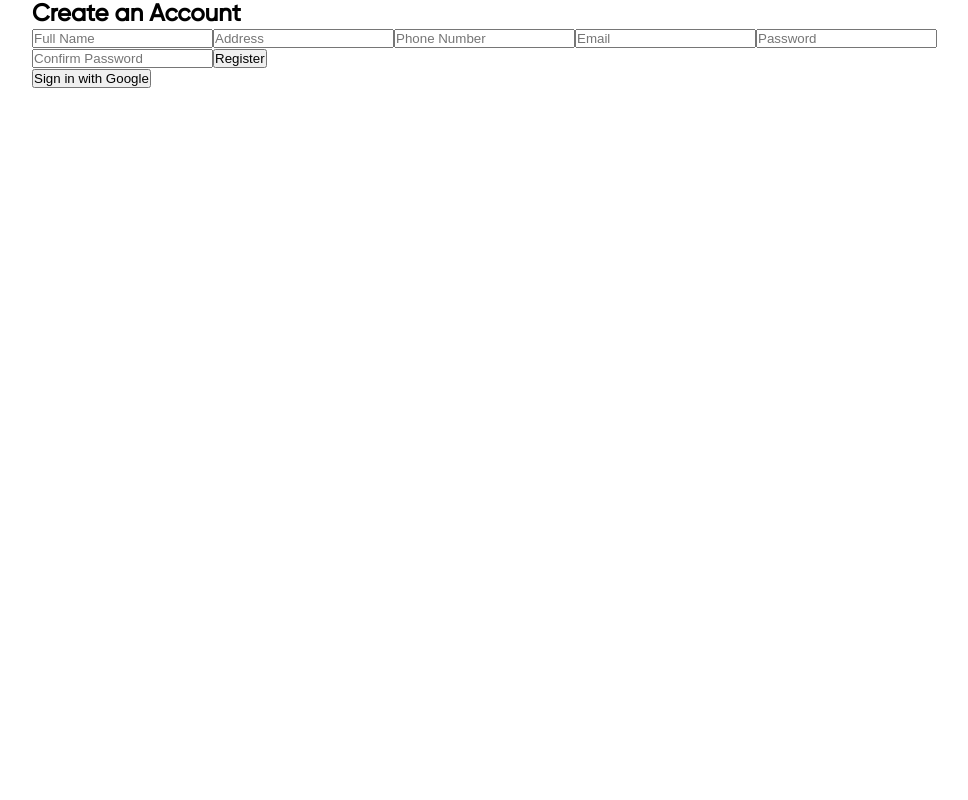
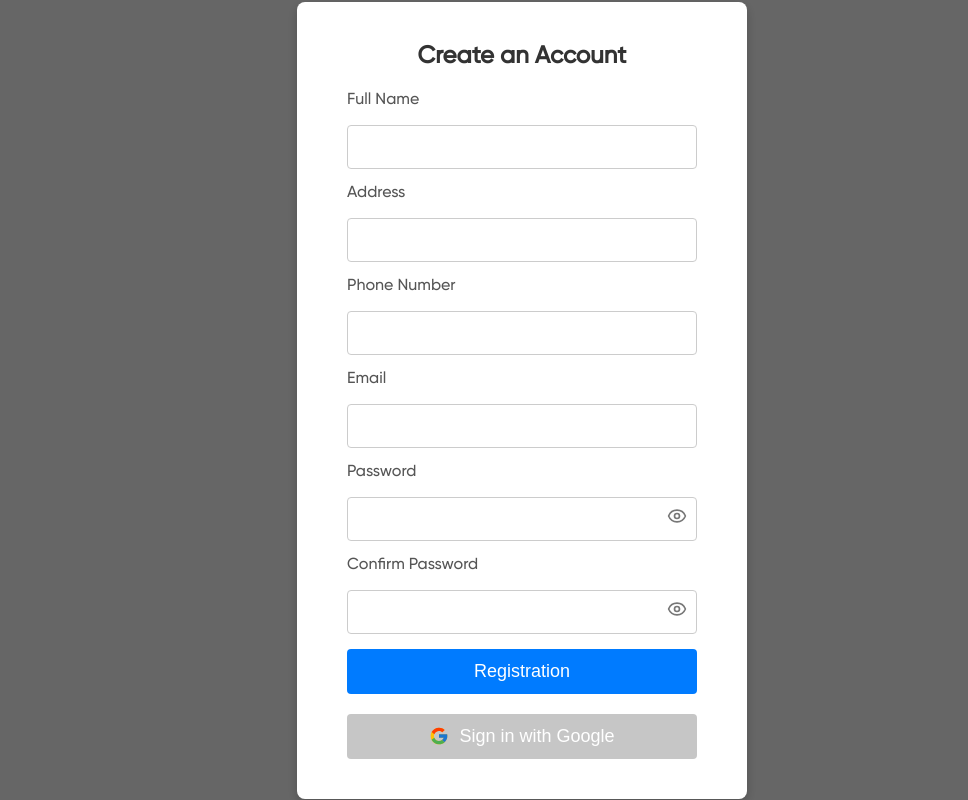
Before and after one commit to Shumar0/Diplom, a React (Create React App) app in the folder my-app/: page /auth/registration in a window 1280 px wide. Shown: the whole page, without its empty margins (118-1086 px from the left). Built offline with nearby package versions, Linux system fonts and the light colour scheme; no server answers; the HTML template or start-up script is replaced by a standard one.

Commit message:
login, registration pages

```diff
--- a/my-app/package.json
+++ b/my-app/package.json
@@ -13,6 +13,7 @@
     "react": "^19.1.0",
     "react-dom": "^19.1.0",
     "react-helmet": "^6.1.0",
+    "react-icons": "^5.5.0",
     "react-router-dom": "^7.5.3",
     "react-scripts": "5.0.1",
     "web-vitals": "^2.1.4"
--- a/my-app/src/pages/Login.js
+++ b/my-app/src/pages/Login.js
@@ -1,13 +1,17 @@
-import { doSignInWithEmailAndPassword, doSignInWithGoogle } from '../firebase/auth';
+import { doSignInWithEmailAndPassword, doSignInWithGoogle, doPasswordReset } from '../firebase/auth';
 import { useAuth } from "../context/authContext";
 import { useState } from "react";
 import { Link, Navigate } from "react-router-dom";
+import { Eye, EyeOff } from 'lucide-react';
+import './styles/Login.css'
+import { FcGoogle } from "react-icons/fc";
 
 export default function Login() {
     const { userLoggedIn } = useAuth();
 
     const [email, setEmail] = useState('');
     const [password, setPassword] = useState('');
+    const [showPassword, setShowPassword] = useState(false);
     const [isSigningIn, setIsSigningIn] = useState(false);
     const [errorMessage, setErrorMessage] = useState('');
 
@@ -35,45 +39,51 @@ export default function Login() {
         }
     };
 
-    if (userLoggedIn) {
-        return <Navigate to="/" replace />;
-    }
+    if (userLoggedIn) return <Navigate to="/" replace />;
 
     return (
-        <div id="login">
-            <h2>Log in to your account</h2>
-
-            <form onSubmit={onSubmit}>
+        <div className="login-overlay">
+            <div className="login-modal">
+                <h2>LogIn</h2>
+                <form onSubmit={onSubmit} className="login-form">
+                    <label>Enter your email</label>
                     <input
                         type="email"
-                    placeholder="Email"
                         value={email}
                         onChange={(e) => setEmail(e.target.value)}
                         required
                     />
 
+                    <label>Password</label>
+                    <div className="password-wrapper">
                         <input
-                    type="password"
-                    placeholder="Password"
+                            type={showPassword ? "text" : "password"}
                             value={password}
                             onChange={(e) => setPassword(e.target.value)}
                             required
                         />
+                        <span onClick={() => setShowPassword(!showPassword)} className="eye-icon">
+                            {showPassword ? <EyeOff size={20} /> : <Eye size={20} />}
+                        </span>
+                    </div>
 
                     <button type="submit" disabled={isSigningIn}>
                         {isSigningIn ? "Signing in..." : "Login"}
                     </button>
                 </form>
 
-            <button onClick={onGoogleSignIn} disabled={isSigningIn}>
-                Login with Google
+                <button onClick={onGoogleSignIn} className="google-btn" disabled={isSigningIn}>
+                    <FcGoogle /> Login with Google
                 </button>
 
-            <p>
+                {/*<Link className="forgot-link" to="/auth/reset" onClick={(email) => doPasswordReset()}>Forgot the password</Link>*/}
+
+                <p className="register-text">
                     Don’t have an account? <Link to="/auth/registration">Register here</Link>
                 </p>
 
-            {errorMessage && <p style={{ color: 'red' }}>{errorMessage}</p>}
+                {errorMessage && <p className="error-text">{errorMessage}</p>}
+            </div>
         </div>
     );
 }
--- a/my-app/src/pages/Registration.js
+++ b/my-app/src/pages/Registration.js
@@ -6,6 +6,9 @@ import {
 import { useState } from "react";
 import { Navigate } from "react-router-dom";
 import axios from "axios";
+import './styles/Registration.css'
+import { FcGoogle } from "react-icons/fc";
+import { Eye, EyeOff } from 'lucide-react';
 
 export default function Registration() {
     const { userLoggedIn } = useAuth();
@@ -16,6 +19,8 @@ export default function Registration() {
     const [email, setEmail] = useState("");
     const [password, setPassword] = useState("");
     const [confirmPassword, setConfirmPassword] = useState("");
+    const [showPassword, setShowPassword] = useState(false); // State for password visibility
+    const [showConfirmPassword, setShowConfirmPassword] = useState(false); // State for confirm password visibility
     const [isRegistering, setIsRegistering] = useState(false);
     const [errorMessage, setErrorMessage] = useState("");
 
@@ -140,61 +145,79 @@ export default function Registration() {
     if (userLoggedIn) return <Navigate to="/" replace />;
 
     return (
+        <div className="registration-overlay">
             <div id="registration">
                 <h2>Create an Account</h2>
                 <form onSubmit={onSubmit}>
+                    <label>Full Name</label>
                     <input
                         type="text"
-                    placeholder="Full Name"
                         value={fullName}
                         onChange={e => setFullName(e.target.value)}
+                        required
                     />
 
+                    <label>Address</label>
                     <input
                         type="text"
-                    placeholder="Address"
                         value={address}
                         onChange={e => setAddress(e.target.value)}
+                        required
                     />
 
+                    <label>Phone Number</label>
                     <input
                         type="tel"
-                    placeholder="Phone Number"
                         value={phone}
                         onChange={e => setPhone(e.target.value)}
+                        required
                     />
 
+                    <label>Email</label>
                     <input
                         type="email"
-                    placeholder="Email"
                         value={email}
                         onChange={e => setEmail(e.target.value)}
+                        required
                     />
 
+                    <label>Password</label>
+                    <div className="password-wrapper">
                         <input
-                    type="password"
-                    placeholder="Password"
+                            type={showPassword ? "text" : "password"}
                             value={password}
                             onChange={e => setPassword(e.target.value)}
+                            required
                         />
+                        <span onClick={() => setShowPassword(!showPassword)} className="eye-icon">
+                            {showPassword ? <EyeOff size={20} /> : <Eye size={20} />}
+                        </span>
+                    </div>
 
+                    <label>Confirm Password</label>
+                    <div className="password-wrapper">
                         <input
-                    type="password"
-                    placeholder="Confirm Password"
+                            type={showConfirmPassword ? "text" : "password"}
                             value={confirmPassword}
                             onChange={e => setConfirmPassword(e.target.value)}
+                            required
                         />
+                        <span onClick={() => setShowConfirmPassword(!showConfirmPassword)} className="eye-icon">
+                            {showConfirmPassword ? <EyeOff size={20} /> : <Eye size={20} />}
+                        </span>
+                    </div>
 
                     <button type="submit" disabled={isRegistering}>
-                    {isRegistering ? "Registering..." : "Register"}
+                        {isRegistering ? "Registering..." : "Registration"}
                     </button>
                 </form>
 
-            <button onClick={onGoogleSignIn} disabled={isRegistering}>
-                Sign in with Google
+                <button onClick={onGoogleSignIn} className="google-btn" disabled={isRegistering}>
+                    <FcGoogle /> Sign in with Google
                 </button>
 
-            {errorMessage && <p style={{ color: "red" }}>{errorMessage}</p>}
+                {errorMessage && <p className="error-text">{errorMessage}</p>}
+            </div>
         </div>
     );
 }
--- /dev/null
+++ b/my-app/src/pages/styles/Login.css
@@ -0,0 +1,160 @@
+/* Login.css */
+
+.login-overlay {
+    position: fixed;
+    top: 0;
+    left: 0;
+    width: 100%;
+    height: 100%;
+    background-color: rgba(0, 0, 0, 0.6); /* Dark semi-transparent overlay */
+    display: flex;
+    justify-content: center;
+    align-items: center;
+    z-index: 1000; /* Ensure it's on top of other content */
+}
+
+.login-modal {
+    background-color: #fff; /* White modal background */
+    padding: 40px;
+    border-radius: 8px;
+    box-shadow: 0 4px 12px rgba(0, 0, 0, 0.2);
+    width: 400px; /* Adjust width as needed */
+    max-width: 90%;
+    text-align: center;
+}
+
+.login-modal h2 {
+    color: #333;
+    margin-bottom: 20px;
+    font-size: 24px;
+    font-weight: 600;
+}
+
+.login-form {
+    display: flex;
+    flex-direction: column;
+    gap: 15px;
+    margin-bottom: 20px;
+}
+
+.login-form label {
+    color: #555;
+    font-size: 16px;
+    font-weight: 500;
+    text-align: left;
+}
+
+.login-form input[type="email"],
+.login-form input[type="password"],
+.login-form input[type="text"] {
+    padding: 12px;
+    border: 1px solid #ccc;
+    border-radius: 4px;
+    font-size: 16px;
+}
+
+.login-form input:focus {
+    outline: none;
+    border-color: #007bff; /* Highlight on focus */
+    box-shadow: 0 0 0 0.2rem rgba(0, 123, 255, 0.25);
+}
+
+.password-wrapper {
+    position: relative;
+    display: flex;
+    align-items: center;
+}
+
+.password-wrapper input {
+    flex-grow: 1;
+    padding-right: 40px; /* Space for the eye icon */
+}
+
+.eye-icon {
+    position: absolute;
+    right: 10px;
+    top: 50%;
+    transform: translateY(-50%);
+    cursor: pointer;
+    color: #777;
+}
+
+.login-form button[type="submit"] {
+    background-color: #007bff; /* Primary blue color */
+    color: white;
+    padding: 12px 20px;
+    border: none;
+    border-radius: 4px;
+    font-size: 18px;
+    cursor: pointer;
+    transition: background-color 0.3s ease;
+}
+
+.login-form button[type="submit"]:hover:not(:disabled) {
+    background-color: #0056b3;
+}
+
+.login-form button[type="submit"]:disabled {
+    background-color: #ccc;
+    cursor: not-allowed;
+}
+
+.forgot-link {
+    display: block;
+    color: #007bff;
+    font-size: 14px;
+    margin-top: 10px;
+    text-decoration: none;
+    transition: color 0.3s ease;
+}
+
+.forgot-link:hover {
+    color: #0056b3;
+    text-decoration: underline;
+}
+
+.google-btn {
+    background-color: #c6c6c6;
+    color: white;
+    padding: 12px 20px;
+    border: none;
+    border-radius: 4px;
+    font-size: 18px;
+    cursor: pointer;
+    transition: background-color 0.3s ease;
+    display: block;
+    margin-top: 20px;
+    width: 100%;
+}
+
+.google-btn:hover:not(:disabled) {
+    background-color: #8f8f8f;
+}
+
+.google-btn:disabled {
+    background-color: #ccc;
+    cursor: not-allowed;
+}
+
+.register-text {
+    margin-top: 20px;
+    font-size: 14px;
+    color: #555;
+}
+
+.register-text a {
+    color: #007bff;
+    text-decoration: none;
+    transition: color 0.3s ease;
+}
+
+.register-text a:hover {
+    color: #0056b3;
+    text-decoration: underline;
+}
+
+.error-text {
+    color: #dc3545;
+    margin-top: 15px;
+    font-size: 14px;
+}
--- /dev/null
+++ b/my-app/src/pages/styles/Registration.css
@@ -0,0 +1,105 @@
+/* Registration.css */
+
+.registration-overlay {
+    position: fixed;
+    top: 0;
+    left: 0;
+    width: 100%;
+    height: 100%;
+    background-color: rgba(0, 0, 0, 0.6); /* Dark semi-transparent overlay */
+    display: flex;
+    justify-content: center;
+    align-items: center;
+    z-index: 1000; /* Ensure it's on top of other content */
+}
+
+#registration {
+    background-color: #fff; /* White modal background */
+    padding: 40px 50px;
+    border-radius: 8px;
+    box-shadow: 0 4px 12px rgba(0, 0, 0, 0.2);
+    width: 450px;
+    max-width: 90%;
+    text-align: center;
+}
+
+#registration h2 {
+    color: #333;
+    margin-bottom: 20px;
+    font-size: 24px;
+    font-weight: 600;
+}
+
+#registration form {
+    display: flex;
+    flex-direction: column;
+    gap: 15px;
+    margin-bottom: 20px;
+}
+
+#registration label {
+    color: #555;
+    font-size: 16px;
+    font-weight: 500;
+    text-align: left;
+}
+
+#registration input[type="text"],
+#registration input[type="email"],
+#registration input[type="password"],
+#registration input[type="tel"] {
+    padding: 12px;
+    border: 1px solid #ccc;
+    border-radius: 4px;
+    font-size: 16px;
+}
+
+#registration input:focus {
+    outline: none;
+    border-color: #007bff; /* Highlight on focus */
+    box-shadow: 0 0 0 0.2rem rgba(0, 123, 255, 0.25);
+}
+
+#registration button[type="submit"],
+#registration button:not([type="submit"]) {
+    background-color: #007bff; /* Primary blue color */
+    color: white;
+    padding: 12px 20px;
+    border: none;
+    border-radius: 4px;
+    font-size: 18px;
+    cursor: pointer;
+    transition: background-color 0.3s ease;
+    width: 100%; /* Make buttons full width */
+}
+
+#registration button[type="submit"]:hover:not(:disabled),
+#registration button:not([type="submit"]):hover:not(:disabled) {
+    background-color: #0056b3;
+}
+
+#registration button:disabled {
+    background-color: #ccc;
+    cursor: not-allowed;
+}
+
+#registration button:not([type="submit"]) { /* Style for Google Sign In button */
+    background-color: #c6c6c6;
+    color: white;
+    margin-top: 15px;
+    display: flex;
+    justify-content: center;
+    align-items: center;
+    gap: 10px;
+}
+
+#registration button:not([type="submit"]) svg { /* Style the Google icon */
+    font-size: 20px;
+}
+
+#registration p[style*="color: red"] {
+    color: #dc3545; /* Error red color */
+    margin-top: 15px;
+    font-size: 14px;
+    text-align: center;
+}
```
Also changed, not shown: my-app/src/pages/Favorites.js (+10 -7 lines), 1 other file (tests, documents, lock files or other folders). Lines whose indentation alone changed are shown as unchanged.
